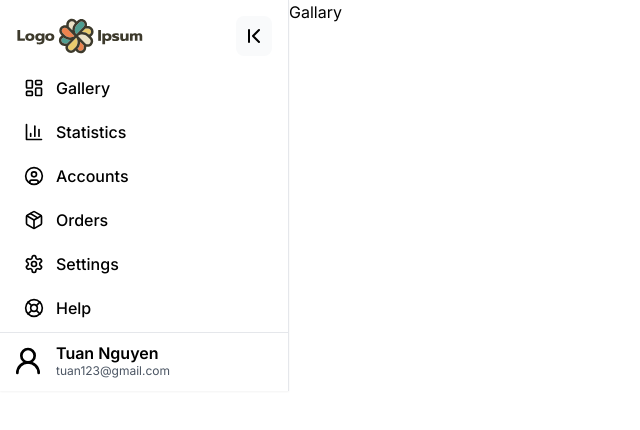
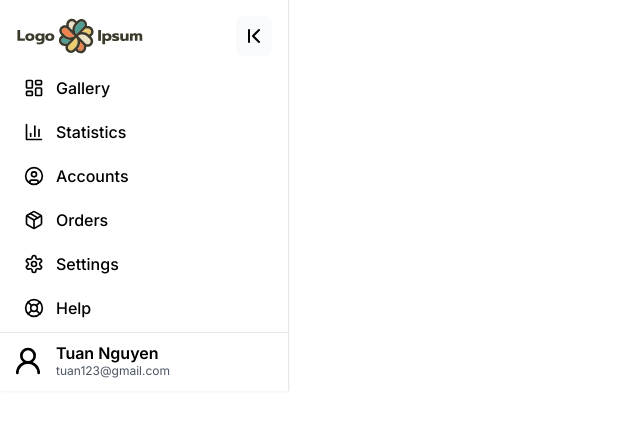
Before and after one commit to tuann72/test-design-app, a Next.js app: page /accounts in a window 1280 px wide. Shown: the top 430 px of the page, without its empty margins (0-640 px from the left). Built offline with nearby package versions, Linux system fonts and the light colour scheme.

Commit message:
Created boiler plate for staggerItem

```diff
--- a/src/app/(options)/accounts/page.tsx
+++ b/src/app/(options)/accounts/page.tsx
@@ -1,8 +1,11 @@
 import React from 'react'
+import staggerChildren, {imageChild} from '@/components/staggerItem'
 
 function page() {
   return (
-    <div>Gallary</div>
+    <div>
+
+    </div>
   )
 }
 
--- a/src/components/navBar.tsx
+++ b/src/components/navBar.tsx
@@ -2,8 +2,6 @@
 import React, { useContext, useState, createContext } from 'react'
 import { ChevronFirst, ChevronLast } from 'lucide-react'
 import { useRouter } from 'next/navigation';
-
-
 
 type Props = {
   children: React.ReactNode;
--- /dev/null
+++ b/src/components/staggerItem.tsx
@@ -0,0 +1,22 @@
+"use client"
+import React from 'react'
+
+type Props = {
+    children: React.ReactNode;
+};
+
+export default function staggerChildren({children}: Props) {
+  return (
+    <div className='flex flex-col gap-10 overflow-x-hidden'>
+        <section>
+            {children}
+        </section>
+    </div>
+  )
+}
+
+export function imageChild(){
+    return(
+        <div className="bg-slate-800, aspect-square rounded-lg justify-center flex items-center gap-10"></div>
+    )
+}
```
